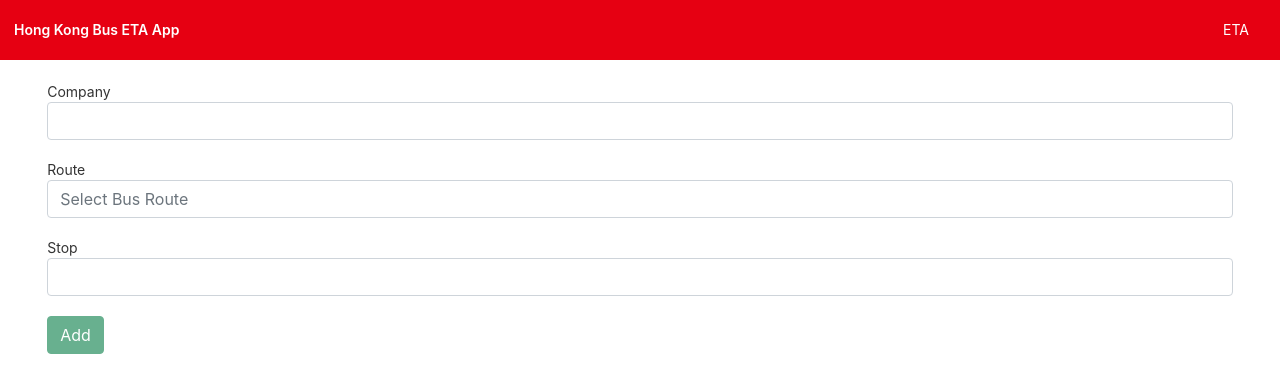
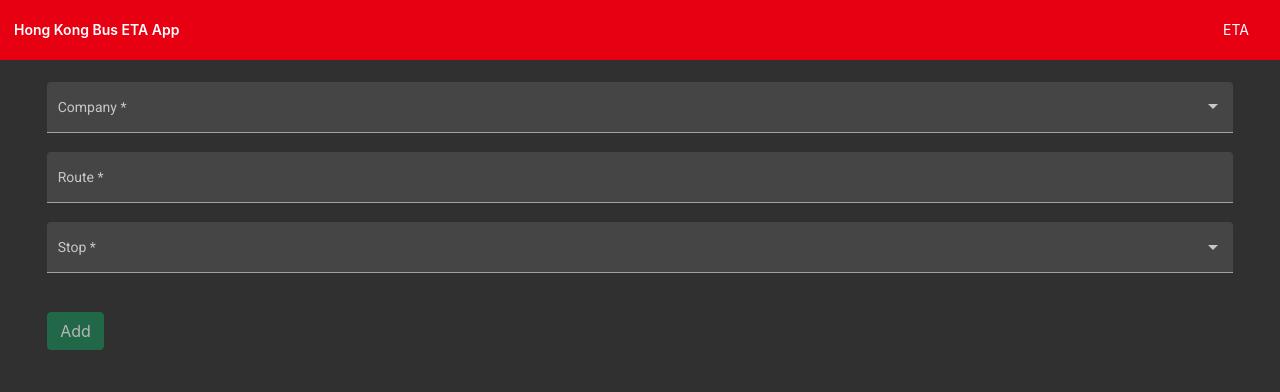
Before and after one commit to kenlol101/hketa, an Angular app: page /eta in a window 1280 px wide. Shown: the top 392 px of the page. Built offline with nearby package versions, Linux system fonts and the light colour scheme.

Commit message:
Changed Everything to Angular Material

```diff
--- a/src/app/app.module.ts
+++ b/src/app/app.module.ts
@@ -14,6 +14,8 @@ import { MatAutocompleteModule } from '@angular/material/autocomplete';
 import { MatTableModule } from '@angular/material/table';
 import { MatIconModule } from '@angular/material/icon'
 import { MatButtonModule } from '@angular/material/button'
+import { MatSelectModule } from '@angular/material/select';
+import { MatInputModule } from '@angular/material/input';
 
 @NgModule({
   declarations: [
@@ -32,7 +34,9 @@ import { MatButtonModule } from '@angular/material/button'
     MatAutocompleteModule,
     MatTableModule,
     MatIconModule,
-    MatButtonModule
+    MatButtonModule,
+    MatSelectModule,
+    MatInputModule
   ],
   providers: [],
   bootstrap: [AppComponent]
--- a/src/app/eta-container/eta-container.component.css
+++ b/src/app/eta-container/eta-container.component.css
@@ -13,7 +13,7 @@ button {
 
 table tr th{
     background-color: #E60012;
-    color: white;
+    /* color: white; */
 }
 
 .mat-table {
--- a/src/app/eta-container/eta-container.component.html
+++ b/src/app/eta-container/eta-container.component.html
@@ -1,4 +1,4 @@
-<div class="form-control" *ngFor="let c of containerList">
+<div *ngFor="let c of containerList">
     <ng-container *ngIf="c.response">
         <label>Generated Time: {{c.response.generated_timestamp | date:'medium'}}</label>
         <table mat-table [dataSource]="tableData(c.response)" class="mat-elevation-z8" aria-label="ETA Table">
--- a/src/app/eta-container/eta-container.component.ts
+++ b/src/app/eta-container/eta-container.component.ts
@@ -31,12 +31,10 @@ export class EtaContainerComponent {
     EtaContainerComponent.containerList.forEach(element => {
       element.response.data.sort((d1, d2) => d1.seq - d2.seq)
     });
-    console.log('containerList:',EtaContainerComponent.containerList);
     return EtaContainerComponent.containerList;
   }
 
   tableData(etaReponse: EtaResponse): DataSource<EtaResponseDetail> {
-    console.log('table data:',etaReponse);
     return new MatTableDataSource(etaReponse.data);
   }
 
--- a/src/app/eta/eta.component.css
+++ b/src/app/eta/eta.component.css
@@ -1,3 +1,11 @@
 :host(app-eta) {
     width:95%
  }
+
+ input {
+     color: white;
+ }
+
+ mat-form-field{
+     width: 100%;
+ }
--- a/src/app/eta/eta.component.html
+++ b/src/app/eta/eta.component.html
@@ -1,22 +1,25 @@
 <form (ngSubmit)="onSubmit()" #etaForm="ngForm">
     <!-- {{debug}} -->
     <div class="form-group">
-        <label for="company">Company</label>
-        <select class="form-control" id="company"
+        <mat-form-field appearance="fill">
+            <mat-label for="company">Company</mat-label>
+            <mat-select id="company"
             required #company
             [(ngModel)]="model.company" name="company"
-        (change)='onCompanySelected(company.value)'>
-            <option>KMB</option>
+            (selectionChange)='onCompanySelected(company.value)'>
+                <mat-option>None</mat-option>
+                <mat-option value="KMB">KMB</mat-option>
                 <!-- TODO to be implement -->
-            <!-- <option>NFWS</option> -->
-        </select>
+                <!-- <mat-option value="NFWS">NFWS</mat-option> -->
+            </mat-select>
+        </mat-form-field>
         <br>
-        <label for="route">Route</label>
-        <input [formControl]="matCtrl"
+        <mat-form-field appearance="fill">
+            <mat-label for="route">Route</mat-label>
+            <input [formControl]="matCtrl" required
                 placeholder="Select Bus Route"
-            aria-label="Text"
-            matInput
-            class="form-control"
+                aria-label="Bus Route"
+                matInput id="route" name="route"
                 [matAutocomplete]="auto">
             <mat-autocomplete #auto="matAutocomplete" [displayWith]="displayFn">
                 <mat-option
@@ -25,31 +28,19 @@
                 {{option.route}} - {{option.dest_en}}
                 </mat-option>
             </mat-autocomplete>
+        </mat-form-field>
         <br>
-        <!-- <label for="route">Route</label>
-        <ng-autocomplete [disabled]="!routeList" #auto
-        [data]="routeList ? routeList.data : []"
-        [searchKeyword]="keyword"
-        placeholder="Select Bus Route"
-        (selected)='selectEvent($event)'
-        [itemTemplate]="itemTemplate"
-        [notFoundTemplate]="notFoundTemplate">
-        </ng-autocomplete>
 
-        <ng-template #itemTemplate let-item>
-        <a [innerHTML]="item.route + ' - ' + item.dest_en"></a>
-        </ng-template>
-
-        <ng-template #notFoundTemplate let-notFound>
-        <div [innerHTML]="notFound"></div>
-        </ng-template>
-        <br> -->
-        <label for="stop">Stop</label>
-        <select class="form-control" id="stop"
-        required #stop [disabled]="routeStopList != null && routeStopList.data != null && routeStopList.data.length == 0"
-        [(ngModel)]="model.stop" name="stop">
-            <option *ngFor="let s of routeStopList?.data" [value]="s.stop">{{s.seq}} - {{s.stopName}}</option>
-        </select>
+        <mat-form-field appearance="fill">
+            <mat-label for="stop">Stop</mat-label>
+            <mat-select required #stop id="stop" name="stop"
+                        [(ngModel)]="model.stop"
+                        [disabled]="routeStopList != null && routeStopList.data != null && routeStopList.data.length == 0">
+                <mat-option *ngFor="let s of routeStopList?.data" [value]="s.stop">
+                    {{s.seq}} - {{s.stopName}}
+                </mat-option>
+            </mat-select>
+        </mat-form-field>
     </div>
     <br>
     <button type="submit" class="btn btn-success" [disabled]="!etaForm.form.valid">Add</button>
--- a/src/app/eta/eta.component.ts
+++ b/src/app/eta/eta.component.ts
@@ -58,6 +58,7 @@ export class EtaComponent implements OnInit {
 //#region Route
 
   onCompanySelected(company: string) {
+    console.log("onCompanySelected", company);
     this.getRouteList(company);
   }
 
@@ -135,6 +136,7 @@ export class EtaComponent implements OnInit {
 //#endregion
 
   onSubmit() {
+    console.log("submit: " , this.model);
     if (this.model.route != undefined){
       new EtaContainerComponent(this.httpClient).addContainer(
         { stopId: this.model.stop,
@@ -157,7 +159,7 @@ export class EtaComponent implements OnInit {
     }
   }
   displayFn(item?: RouteResponseDetail): string {
-    return item ? (item.route + "-" + item.dest_en) : "";
+    return item ? (item.route + " - " + item.dest_en) : "";
   }
 //#endregion
 
--- a/src/index.html
+++ b/src/index.html
@@ -10,7 +10,7 @@
   <link href="https://fonts.googleapis.com/css2?family=Roboto:wght@300;400;500&display=swap" rel="stylesheet">
   <link href="https://fonts.googleapis.com/icon?family=Material+Icons" rel="stylesheet">
 </head>
-<body class="mat-typography">
+<body class="mat-typography mat-app-background">
   <app-root></app-root>
 </body>
 </html>
```
Lines whose indentation alone changed are shown as unchanged.
